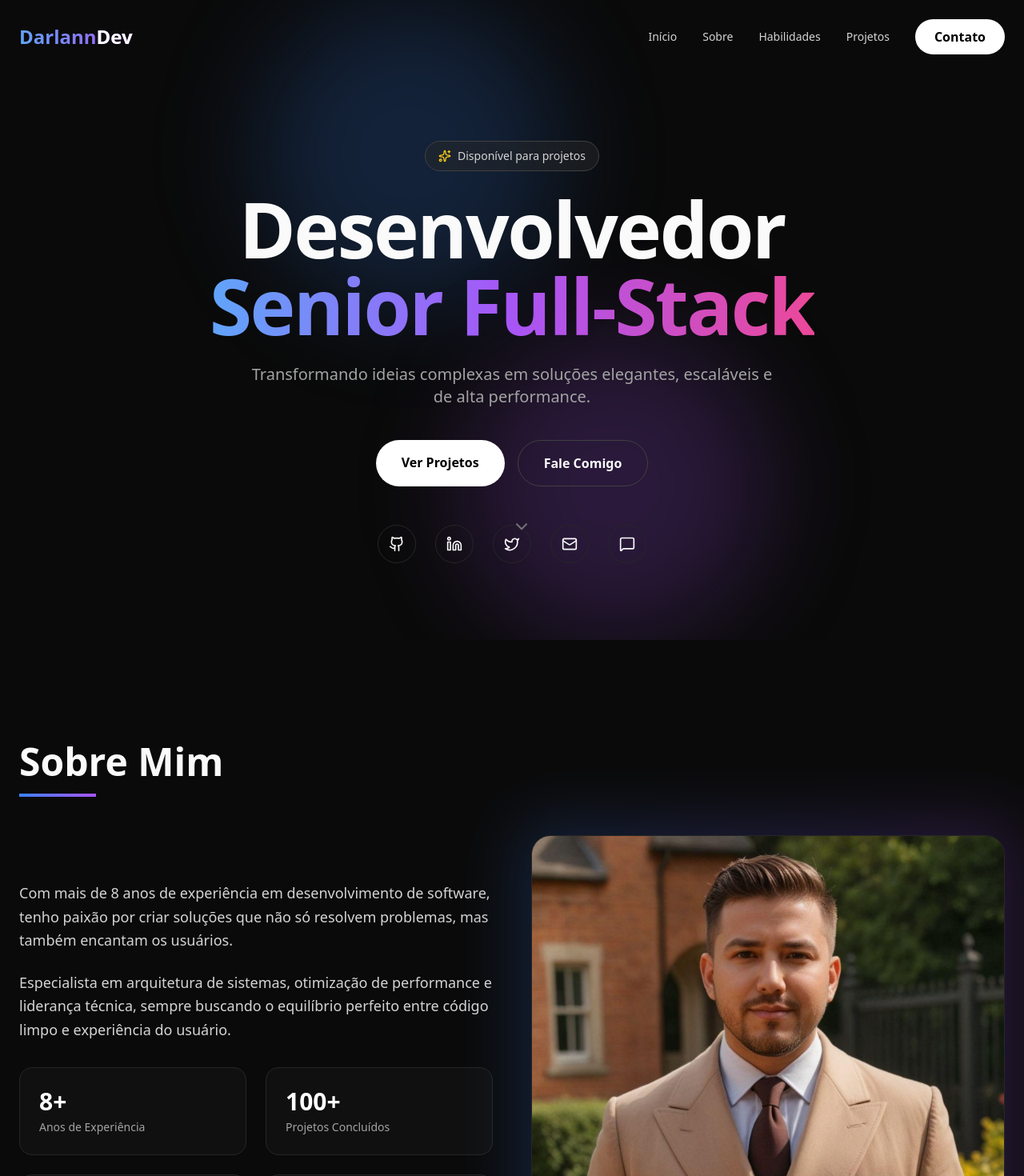
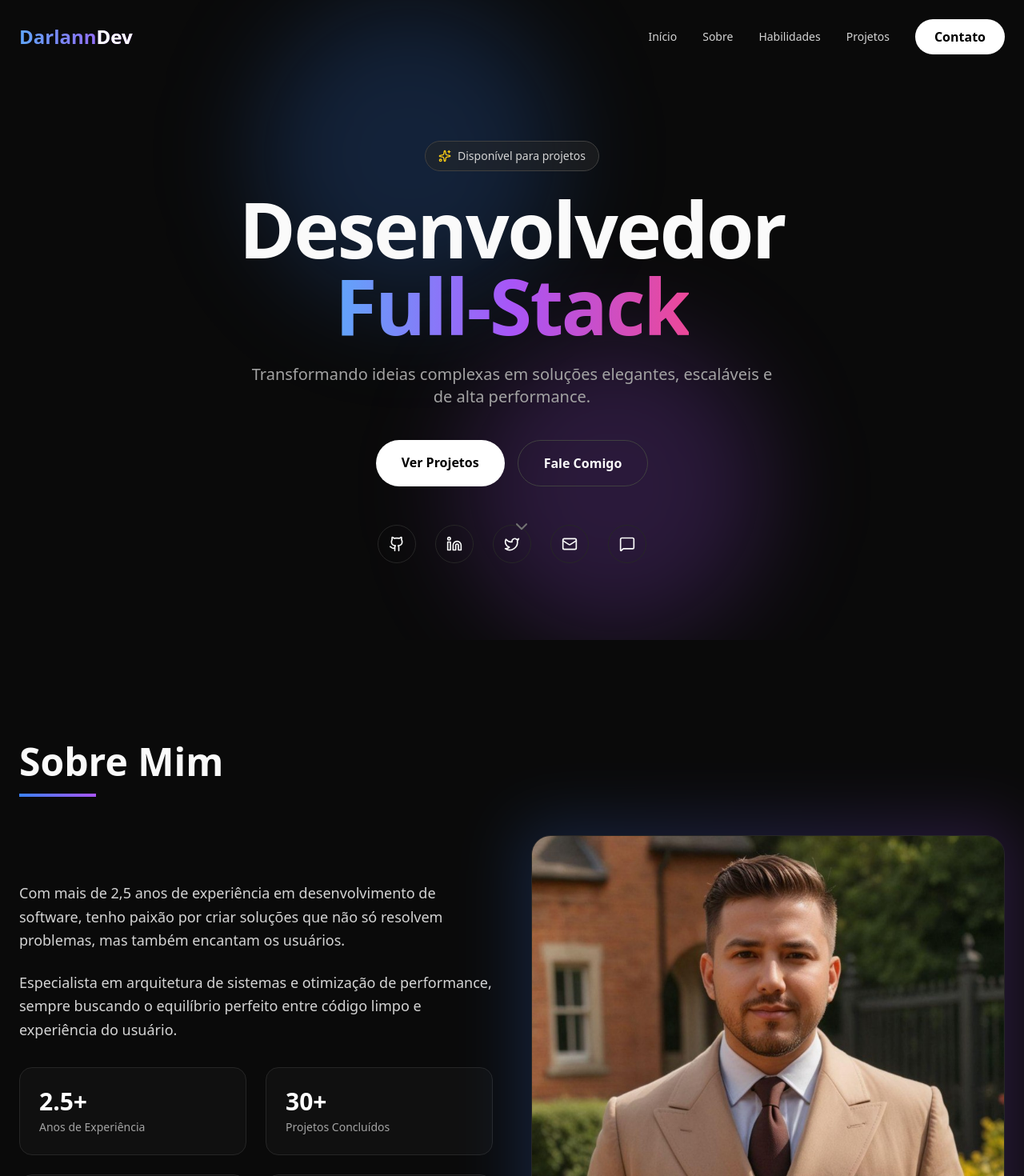
Before and after one commit to reylanbit/roadm-app-ort-meuportifolioproject, a Next.js app: page / in a window 1280 px wide. Shown: the top 1470 px of the page at 80% size. Built offline with nearby package versions, Linux system fonts and the light colour scheme.

Commit message:
update content to reflect junior developer status

```diff
--- a/src/app/page.tsx
+++ b/src/app/page.tsx
@@ -172,7 +172,7 @@ const Hero = () => {
           <h1 className="text-5xl md:text-7xl lg:text-8xl font-bold mb-6 tracking-tight">
             Desenvolvedor<br />
             <span className="bg-gradient-to-r from-blue-400 via-purple-500 to-pink-500 bg-clip-text text-transparent">
-              Senior Full-Stack
+              Full-Stack
             </span>
           </h1>
           <p className="text-xl text-neutral-400 max-w-2xl mx-auto mb-10">
@@ -243,20 +243,20 @@ const About = () => {
           <div className="grid md:grid-cols-2 gap-12 items-center">
             <div>
               <p className="text-lg text-neutral-300 leading-relaxed mb-6">
-                Com mais de 8 anos de experiência em desenvolvimento de software, tenho paixão por criar
+                Com mais de 2,5 anos de experiência em desenvolvimento de software, tenho paixão por criar
                 soluções que não só resolvem problemas, mas também encantam os usuários.
               </p>
               <p className="text-lg text-neutral-300 leading-relaxed mb-8">
-                Especialista em arquitetura de sistemas, otimização de performance e liderança técnica,
-                sempre buscando o equilíbrio perfeito entre código limpo e experiência do usuário.
+                Especialista em arquitetura de sistemas e otimização de performance, sempre buscando
+                o equilíbrio perfeito entre código limpo e experiência do usuário.
               </p>
 
               <div className="grid grid-cols-2 gap-6">
                 {[
-                  { label: 'Anos de Experiência', value: '8+' },
-                  { label: 'Projetos Concluídos', value: '100+' },
-                  { label: 'Clientes Satisfeitos', value: '50+' },
-                  { label: 'Tecnologias', value: '30+' }
+                  { label: 'Anos de Experiência', value: '2.5+' },
+                  { label: 'Projetos Concluídos', value: '30+' },
+                  { label: 'Clientes Satisfeitos', value: '20+' },
+                  { label: 'Tecnologias', value: '20+' }
                 ].map((stat, i) => (
                   <div key={i} className="p-6 bg-neutral-900/50 border border-neutral-800 rounded-2xl">
                     <div className="text-3xl font-bold text-white mb-1">{stat.value}</div>
```
